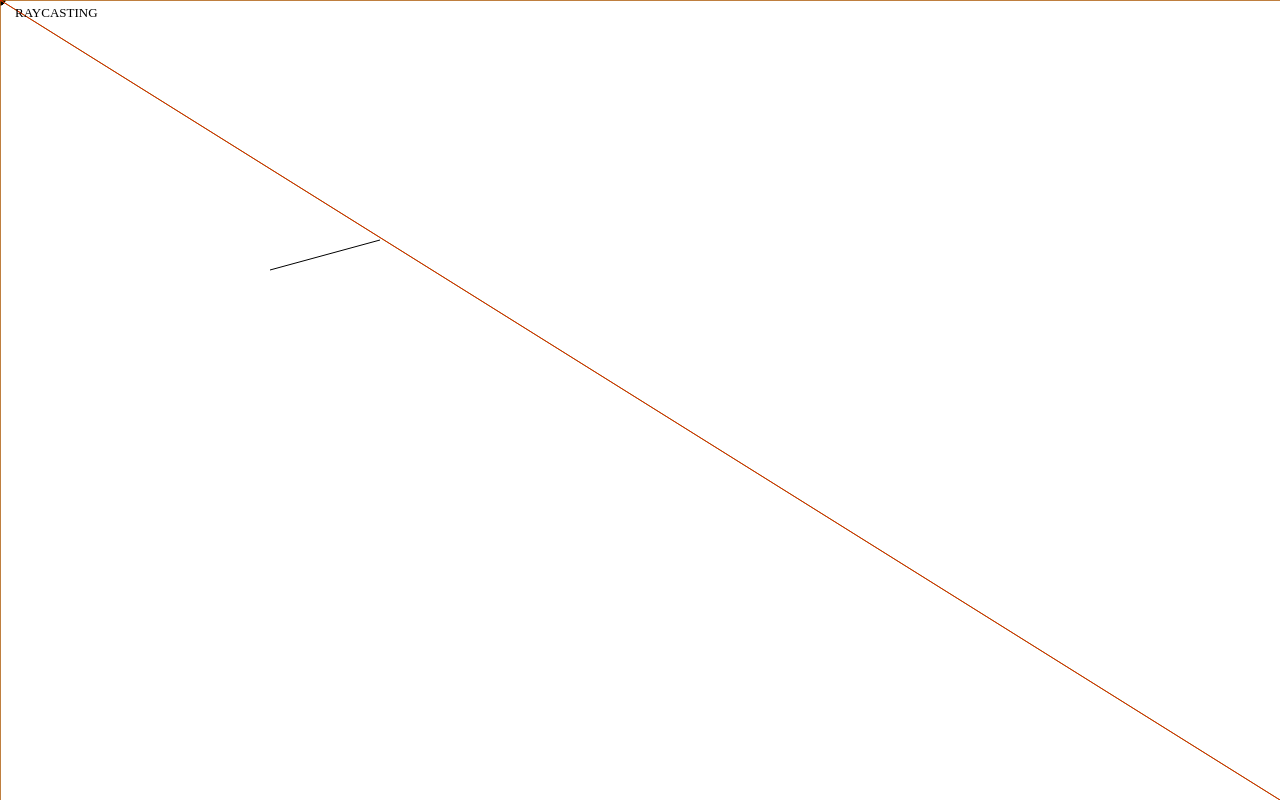
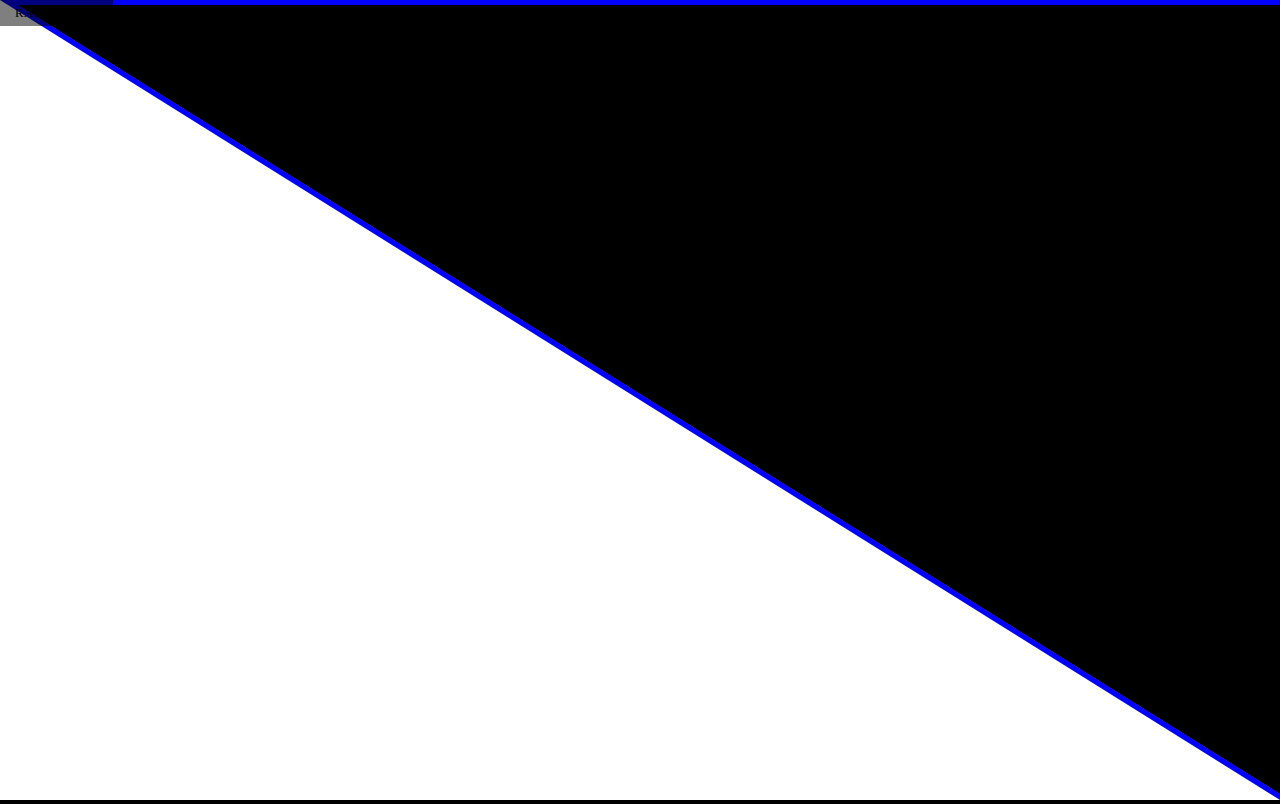
Before and after one commit to mjArcher/visibility, a plain HTML site: page index.html in a window 1280 px wide. Drawn offline with Linux system fonts and the light colour scheme.

Commit message:
crude implementation complete

```diff
--- a/css/style.css
+++ b/css/style.css
@@ -1,5 +1,5 @@
 body {
-    background-color: #FFF;
+    background-color: #000;
     margin: 0;
     overflow: hidden;
 }
@@ -10,5 +10,5 @@ body {
     padding: 5px 15px;
     color: #000;
     font-size: 13px;
-    background-color: rgba(0, 0, 0, 0);
+    background-color: rgba(0, 0, 0, 0.5);
 }
--- a/js/visibility.js
+++ b/js/visibility.js
@@ -20,7 +20,7 @@ var vertices = [];
 
 var corners = [];
 
-var dx = 25;
+var dx = 1e-04;
 
 // initialise some segments
 // for(i=0; i<10; i++) {
@@ -74,10 +74,11 @@ function normal(x1, y1, x2, y2){
   return n = [-dy1/length, dx1/length];
 }
 
-// barriers.push(segment1);
-// barriers.push(segment2);
+barriers.push(segment1);
+barriers.push(segment2);
 barriers.push(segment3);
-// barriers.push(segment4);
+barriers.push(segment4);
+
 console.log(barriers.length);
 
 //this isn't very general but will work for now
@@ -130,6 +131,8 @@ function draw() {
   //   ctx.fillStyle = "rgb(255,0,0)";
   // }
   // draw all of the line segments in each barrier.
+  ctx.lineWidth=10;
+  ctx.strokeStyle = "rgb(255,0,0)";
   for(i=0; i < barriers.length;i++){
     ctx.beginPath();
     var points = barriers[i].points;
@@ -254,8 +257,8 @@ function draw() {
   }
 
 
-  console.log("max " + maxLimits.length);
-  console.log("min " + minLimits.length);
+  // console.log("max " + maxLimits.length);
+  // console.log("min " + minLimits.length);
 
   ctx.strokeStyle = "rgb(0,255,0)";
   for(i=0; i < maxLimits.length; i++){
@@ -276,7 +279,7 @@ function draw() {
 
   //sort minLimits
   //
-  console.log(m_x + " " + m_y);
+  // console.log(m_x + " " + m_y);
 
   minLimits.sort(function(p1,p2){
     var angle1 =  Math.atan2(p1[2]-m_y,p1[1]-m_x);
@@ -290,19 +293,22 @@ function draw() {
 //   for(i=0; i < minLimits.length; i++){
 //     ctx.fillText(i,minLimits[i][1],minLimits[i][2]+20);
 //   }
-  //
-  // console.log(minLimits.length)
-
+//
+//   console.log(minLimits.length)
 //   console.log("minLimits " + minLimits.length)
 //   ctx.strokeStyle = "rgb(0,0,255)";
-//   for(i=0; i < minLimits.length-1; i++){
-//     ctx.beginPath();
-//     ctx.moveTo(minLimits[i][1],minLimits[i][2]);
-//     // console.log(i + " (" + minLimits[i][1] + ", " + minLimits[i][2] + " )");
-//     ctx.lineTo(minLimits[i+1][1],minLimits[i+1][2]);
-//     ctx.stroke();
-//   }
 
+  ctx.closePath();
+  ctx.strokeStyle = "rgb(0,0,255)";
+  ctx.fillStyle = "rgb(255,255,255)";
+  ctx.beginPath();
+  ctx.moveTo(minLimits[0][1],minLimits[0][2]);
+  for(i=0; i < minLimits.length; i++){
+    ctx.lineTo(minLimits[i][1],minLimits[i][2]);
+    ctx.stroke();
+  }
+  ctx.closePath();
+  ctx.fill();
   window.requestAnimationFrame(draw);
 }
 window.requestAnimationFrame(draw);
```
